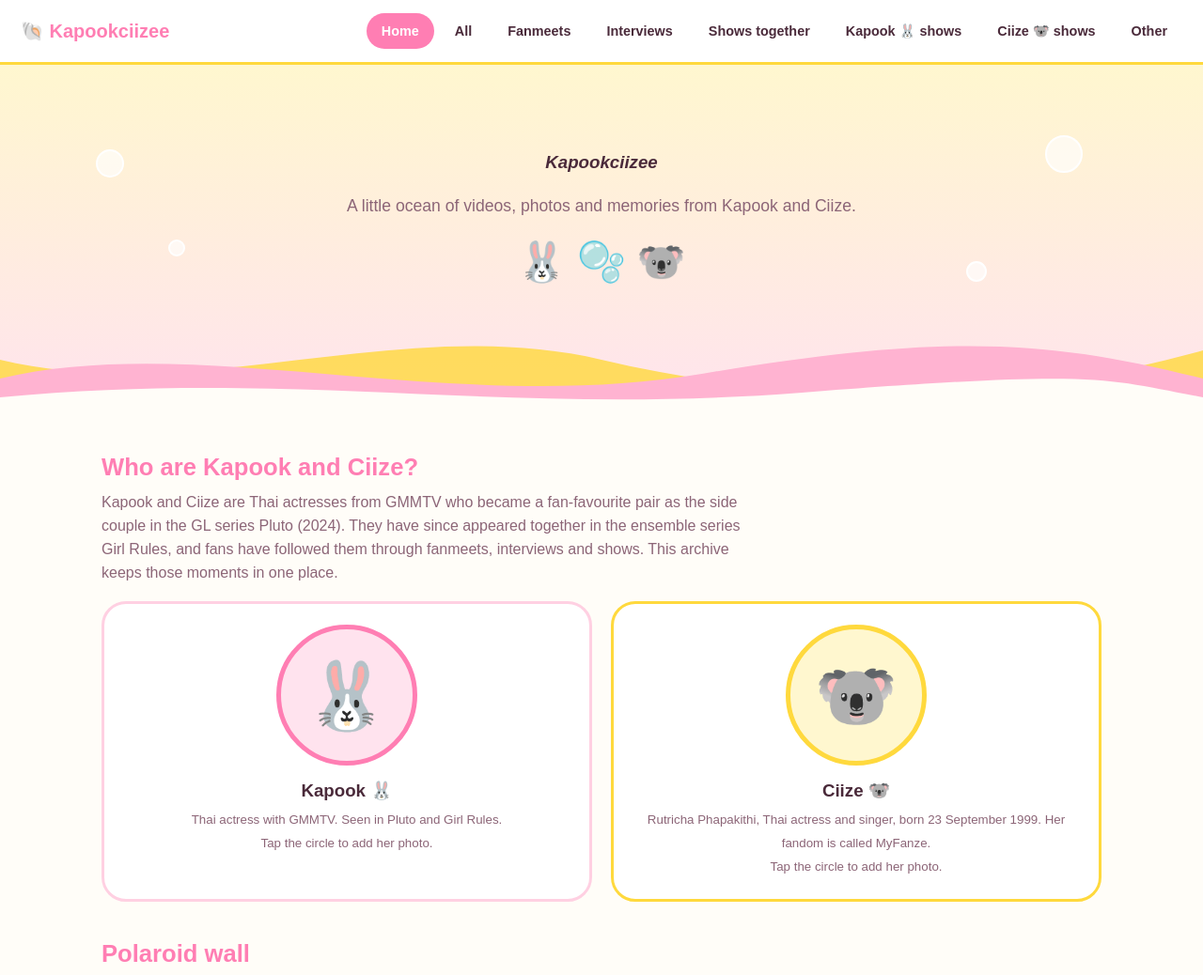
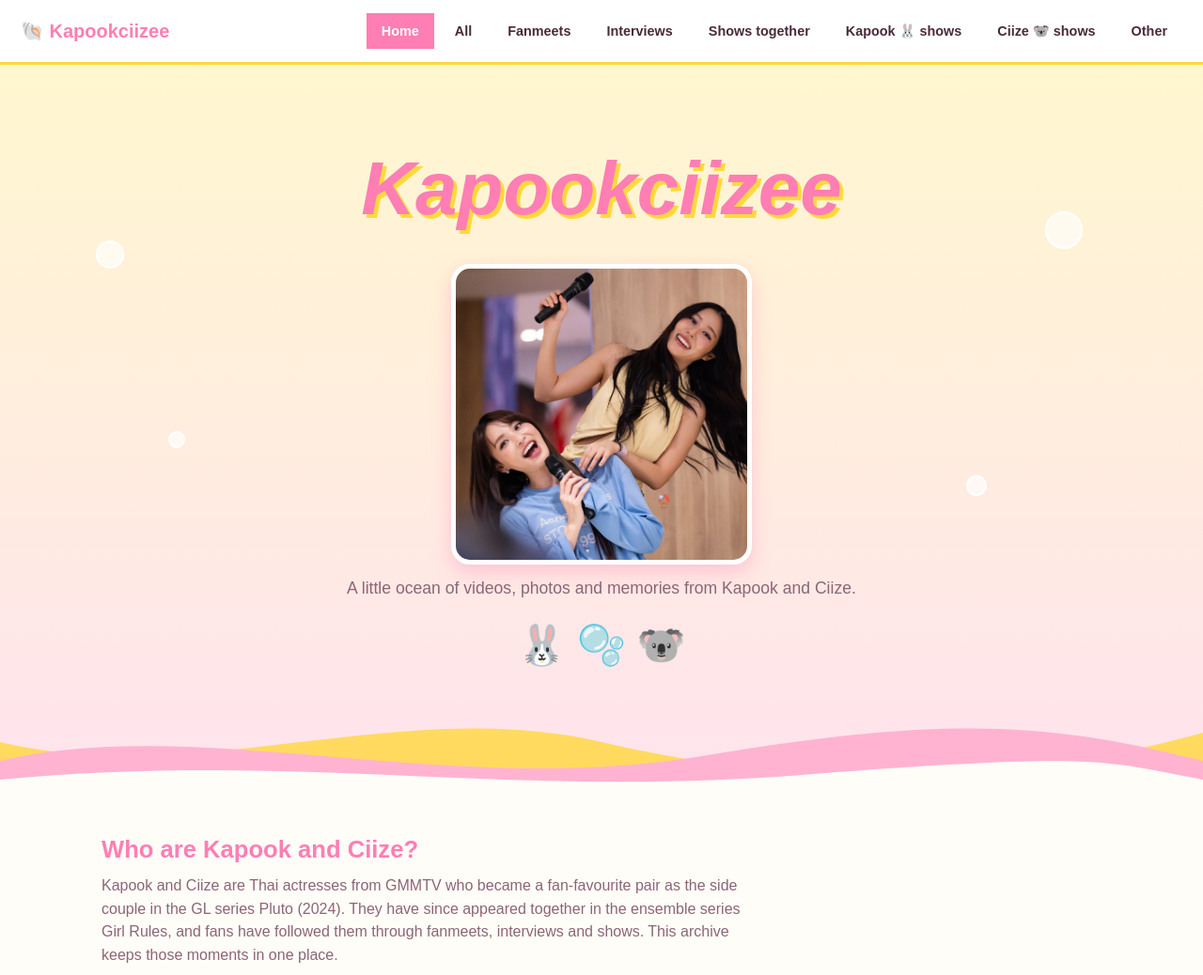
Before and after one commit to kapookciize/kc, a plain HTML site: page index.html in a window 1280 px wide. Shown: the top 1038 px of the page at 94% size. Drawn offline with Linux system fonts and the light colour scheme.

Commit message:
Update index.html

```diff
--- a/index.html
+++ b/index.html
@@ -26,7 +26,7 @@ a{color:inherit;text-decoration:none}
 .top{display:flex;flex-wrap:wrap;gap:10px 20px;align-items:center;justify-content:space-between;padding:14px 22px;background:var(--card);border-bottom:3px solid var(--yel)}
 .logo{font-weight:bold;font-size:1.25rem;color:var(--pink)}
 nav{display:flex;flex-wrap:wrap;gap:6px;margin-left:auto;justify-content:flex-end}
-nav a{padding:6px 14px;border-radius:999px;font-size:.9rem;font-weight:bold;border:2px solid transparent}
+nav a{padding:6px 14px;border-radius:0px;font-size:.9rem;font-weight:bold;border:2px solid transparent}
 nav a:hover{border-color:var(--pink)}
 nav a[aria-current=page]{background:var(--pink);color:#fff}
 a:focus-visible,button:focus-visible,input:focus-visible,select:focus-visible{outline:3px solid var(--yel);outline-offset:2px}
@@ -40,15 +40,15 @@ main{max-width:1100px;margin:0 auto;padding:0 18px 50px}
 h2{font-size:1.6rem;margin:36px 0 6px;color:var(--pink)}
 .lead{color:var(--soft);max-width:44rem;margin:0 0 18px}
 .who{display:grid;grid-template-columns:repeat(auto-fit,minmax(260px,1fr));gap:20px}
-.person{background:var(--card);border:3px solid var(--line);border-radius:26px;padding:22px;text-align:center}
+.person{background:var(--card);border:3px solid var(--line);border-radius:0px;padding:22px;text-align:center}
 .person:nth-child(2){border-color:var(--yel)}
-.avatar{width:150px;height:150px;border-radius:50%;margin:0 auto 12px;border:5px solid var(--pink);background:var(--pink2);display:flex;align-items:center;justify-content:center;font-size:4.4rem;overflow:hidden;cursor:pointer;padding:0}
+.avatar{width:150px;height:150px;border-radius:0%;margin:0 auto 12px;border:5px solid var(--pink);background:var(--pink2);display:flex;align-items:center;justify-content:center;font-size:4.4rem;overflow:hidden;cursor:pointer;padding:0}
 .person:nth-child(2) .avatar{border-color:var(--yel);background:var(--yel2)}
 .avatar img{width:100%;height:100%;object-fit:cover}
 .person h3{margin:4px 0}
 .person small{color:var(--soft)}
 .albums{display:grid;grid-template-columns:repeat(auto-fill,minmax(190px,1fr));gap:14px}
-.album{background:var(--card);border:3px solid var(--line);border-radius:22px;padding:18px;text-align:center;font-weight:bold}
+.album{background:var(--card);border:3px solid var(--line);border-radius:0px;padding:18px;text-align:center;font-weight:bold}
 .album:hover{border-color:var(--pink);background:var(--pink2)}
 .album span{display:block;font-weight:normal;color:var(--soft);font-size:.85rem}
 .bar{display:flex;flex-wrap:wrap;gap:10px;align-items:center;justify-content:space-between;margin:14px 0}
@@ -80,6 +80,16 @@ input[type=search],input[type=text],input[type=url],select{font:inherit;border:2
 #lb .cap{color:#fff;text-align:center}
 #lb .x{position:absolute;right:14px;top:calc(14px + env(safe-area-inset-top,0px));background:var(--yel);border-color:var(--yel);color:#4a2a3a}
 .hint{font-size:.85rem;color:var(--soft);margin-top:28px;text-align:center}
+ .hero-img{
+  display:block;
+  margin:18px auto 0;
+  width:min(320px,80%);
+  aspect-ratio:1;
+  object-fit:cover;
+  border-radius:20px;
+  border:5px solid #fff;
+  box-shadow:0 8px 20px rgba(255,126,179,.35);
+}
 </style>
 </head>
 <body>
@@ -88,7 +98,8 @@ input[type=search],input[type=text],input[type=url],select{font:inherit;border:2
 <div id="homeView">
 <section class="hero">
 <span class="b" style="width:30px;height:30px;left:8%;top:24%"></span><span class="b" style="width:18px;height:18px;left:14%;top:50%"></span><span class="b" style="width:40px;height:40px;right:10%;top:20%"></span><span class="b" style="width:22px;height:22px;right:18%;top:56%"></span>
-<i><h3>Kapookciizee</h3></i>
+<i><h1>Kapookciizee</h1></i>
+<img class="hero-img" src="003_3E688ED0-36AB-403A-B1DD-3F2DDA556A34.jpg" alt="Kapook and Ciize">
 <p>A little ocean of videos, photos and memories from Kapook and Ciize.</p>
 <div class="duo">🐰 🫧 🐨</div>
 <svg class="wave" viewBox="0 0 1200 110" preserveAspectRatio="none" aria-hidden="true"><path d="M0 50 C200 100 400 0 600 50 S1000 100 1200 40 V110 H0Z" fill="#ffd93d" opacity=".8"/><path d="M0 70 C200 20 450 110 700 65 S1050 30 1200 70 V110 H0Z" fill="#ffb3d1"/><path d="M0 90 C300 60 500 110 800 85 S1100 70 1200 90 V110 H0Z" fill="#fffdf8"/></svg>
```
